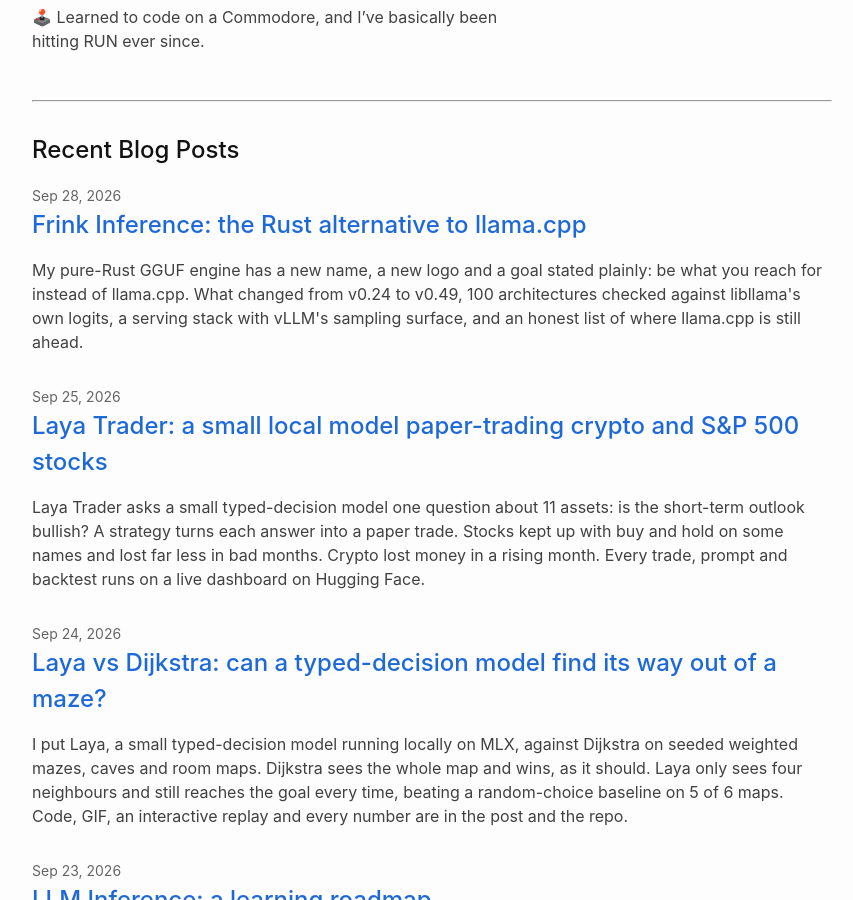
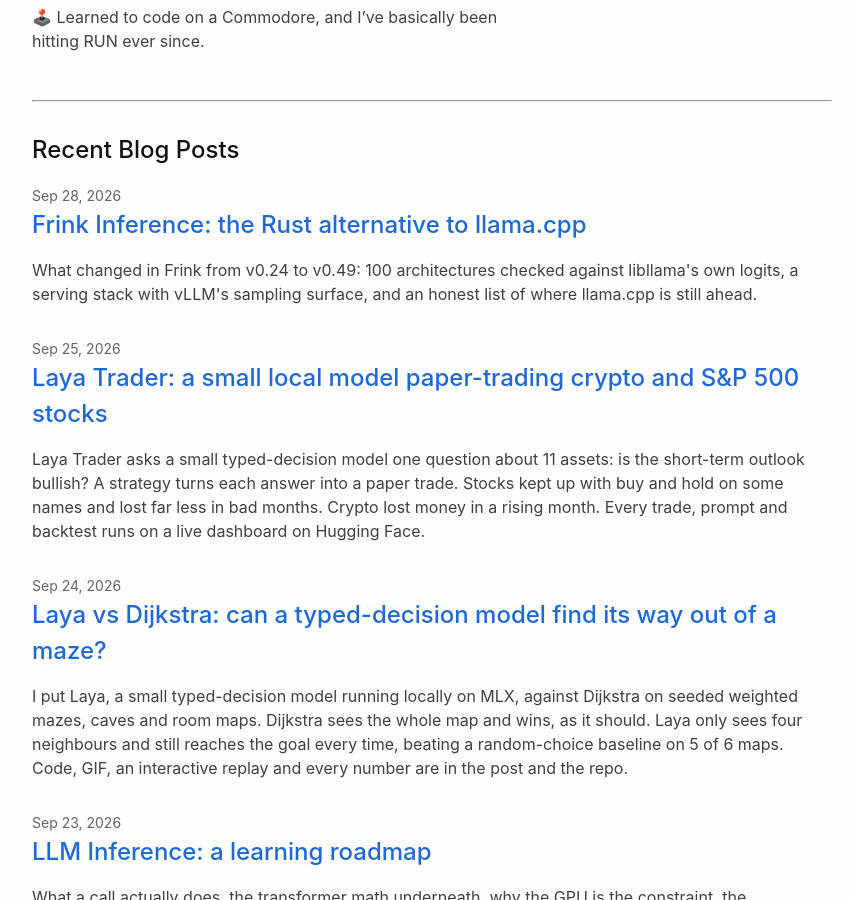
Before and after one commit to antonellof/antonellof.github.io, a Jekyll site: the page built from index.md, in a window 1280 px wide and 900 px high, scrolled down 324 px. Shown: the whole window, without its empty margins (208-1061 px from the left). Built offline with Jekyll 4.4.1, drawn with Linux system fonts in a browser that asks for light colours; nearby versions of some CDN libraries.

Commit message:
Frink post: shorten the excerpt
Co-Authored-By: Claude Opus 5.5 <noreply@anthropic.com>

```diff
--- a/_posts/2026-09-28-frink-rust-alternative-to-llama-cpp.md
+++ b/_posts/2026-09-28-frink-rust-alternative-to-llama-cpp.md
@@ -5,7 +5,7 @@ date: 2026-09-28
 categories: [Projects]
 tags: [Rust, AI, LLM, Local Inference, llama.cpp, GGUF, Metal, CUDA, MoE, OpenAI API]
 image: /assets/images/frink/frink-social.png
-excerpt: "My pure-Rust GGUF engine has a new name, a new logo and a goal stated plainly: be what you reach for instead of llama.cpp. What changed from v0.24 to v0.49, 100 architectures checked against libllama's own logits, a serving stack with vLLM's sampling surface, and an honest list of where llama.cpp is still ahead."
+excerpt: "What changed in Frink from v0.24 to v0.49: 100 architectures checked against libllama's own logits, a serving stack with vLLM's sampling surface, and an honest list of where llama.cpp is still ahead."
 ---
 
 <img src="/assets/images/frink/frink-logo.webp" alt="Frink Inference: pure-Rust GGUF inference engine" width="380" />
```
